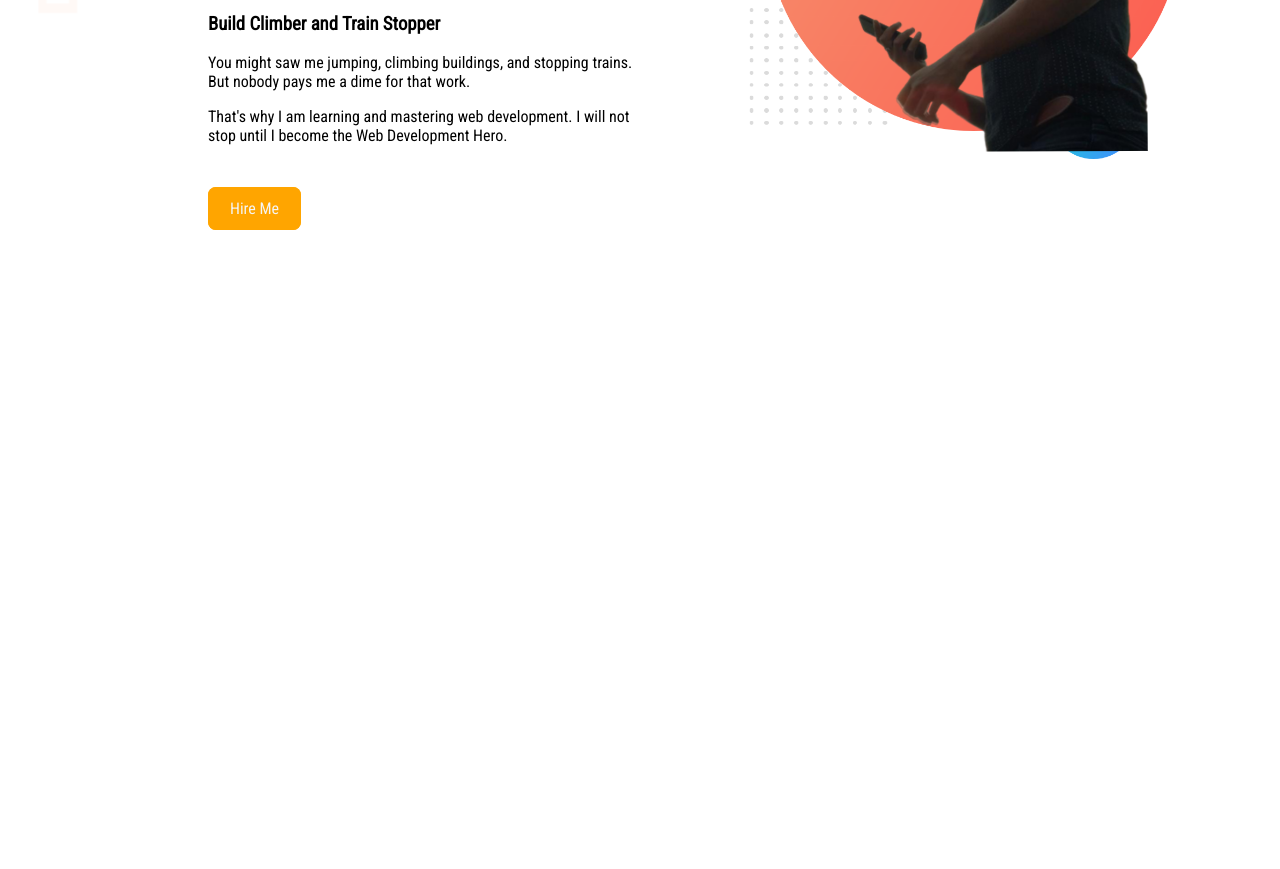
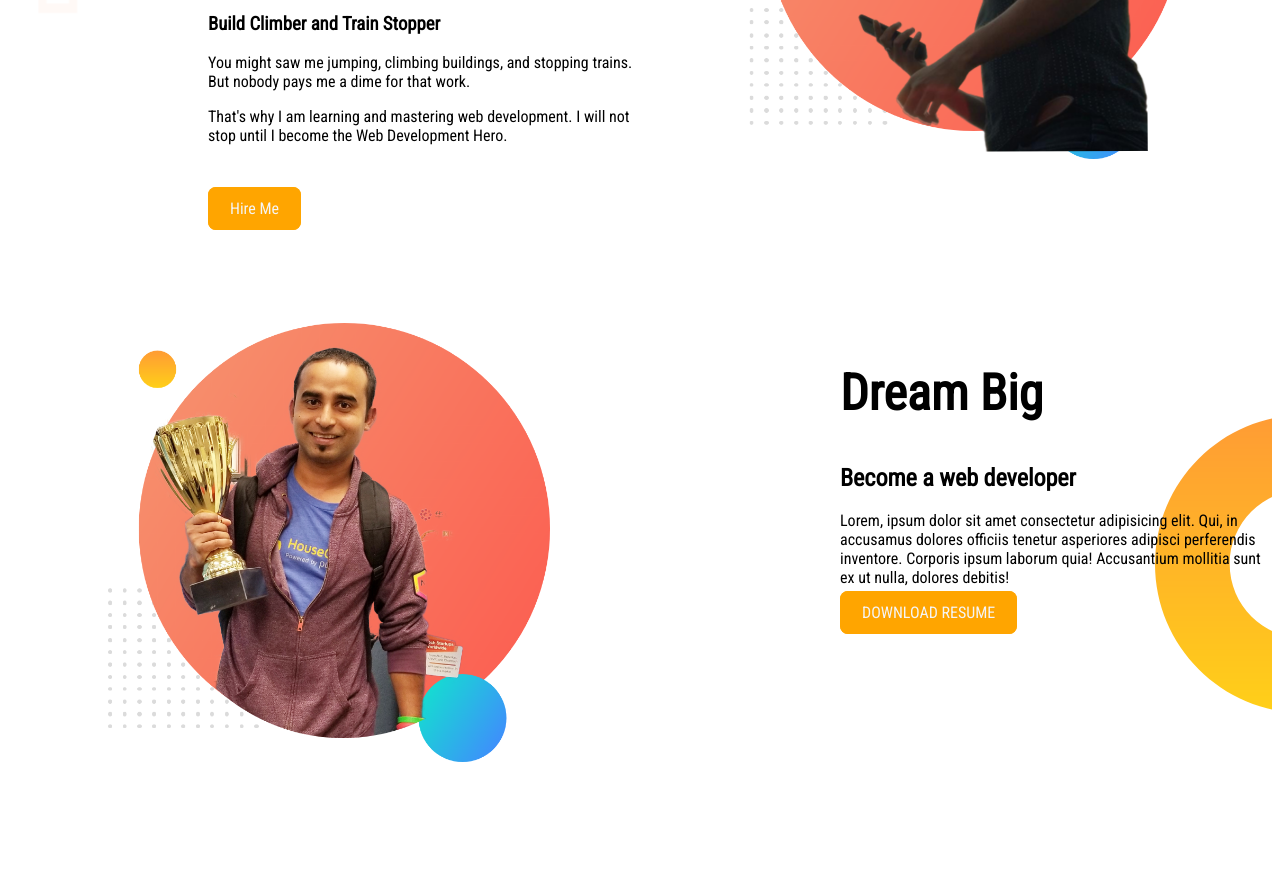
Before and after one commit to redwannirob/web-portfolio-again, a plain HTML site: page index.html in a window 1280 px wide. Shown: the part 354-1223 px from the top of the page. Before the commit the page ends 800 px from the top, so only its background shows below. Drawn offline with Linux system fonts and the light colour scheme.

Commit message:
added some backgrounds and effects

```diff
--- a/index.html
+++ b/index.html
@@ -33,6 +33,20 @@
 
     </section>
 
+    <section class="dream-big">
+        <div class="half-width">
+            <img src="images/jhankar.png" alt="">
+        </div>
+
+        <div class="half-width">
+            <h1>Dream Big</h1>
+            <h2 class="dream">Become a web developer</h2>
+            <p>Lorem, ipsum dolor sit amet consectetur adipisicing elit. Qui, in accusamus dolores officiis tenetur asperiores adipisci perferendis inventore. Corporis ipsum laborum quia! Accusantium mollitia sunt ex ut nulla, dolores debitis!</p>
+
+            <a class="btn" target="_blank" href="">DOWNLOAD RESUME</a>
+        </div>
+    </section>
+
 </body>
 
 </html>
--- a/style.css
+++ b/style.css
@@ -44,3 +44,11 @@ section{
     background-image: url(images/top-banner.png);
     background-repeat: no-repeat;
 }
+.dream{
+    margin-left: 200px;
+}
+.dream-big{
+    background-image: url(images/dream-bg.png);
+    background-repeat: no-repeat;
+    background-position: right;
+}
```
